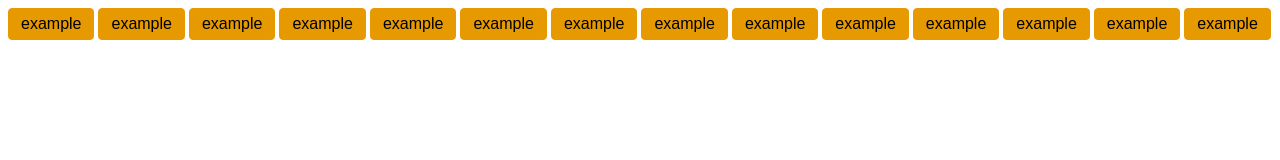
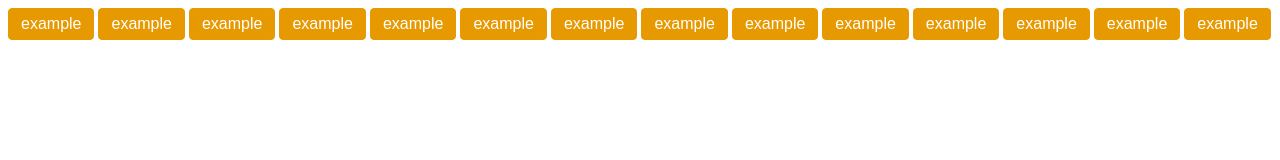
Before and after one commit to uwuMAKSON/html-css-example, a plain HTML site: page index.html in a window 1280 px wide. Drawn offline with Linux system fonts and the light colour scheme.

Commit message:
added text white

```diff
--- a/styles.css
+++ b/styles.css
@@ -5,4 +5,5 @@
     border-radius: 4px;
     background-color: hsl(40, 100%, 45%);
     border: solid 1px  hsl(40, 100%, 45%) ;
+    color: hsl(10, 100%, 100%);
 }
```
